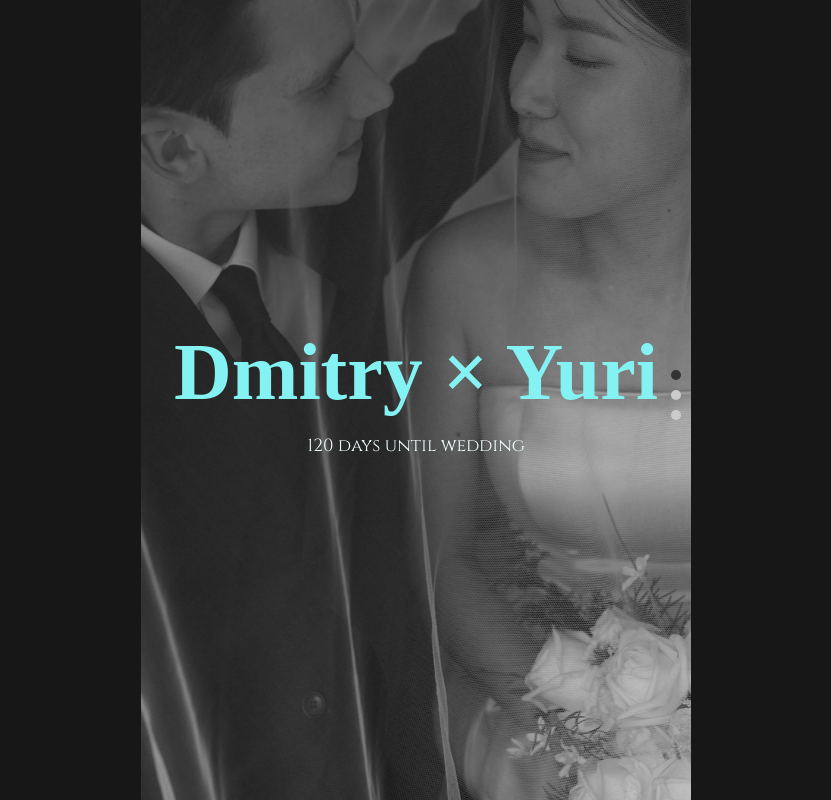
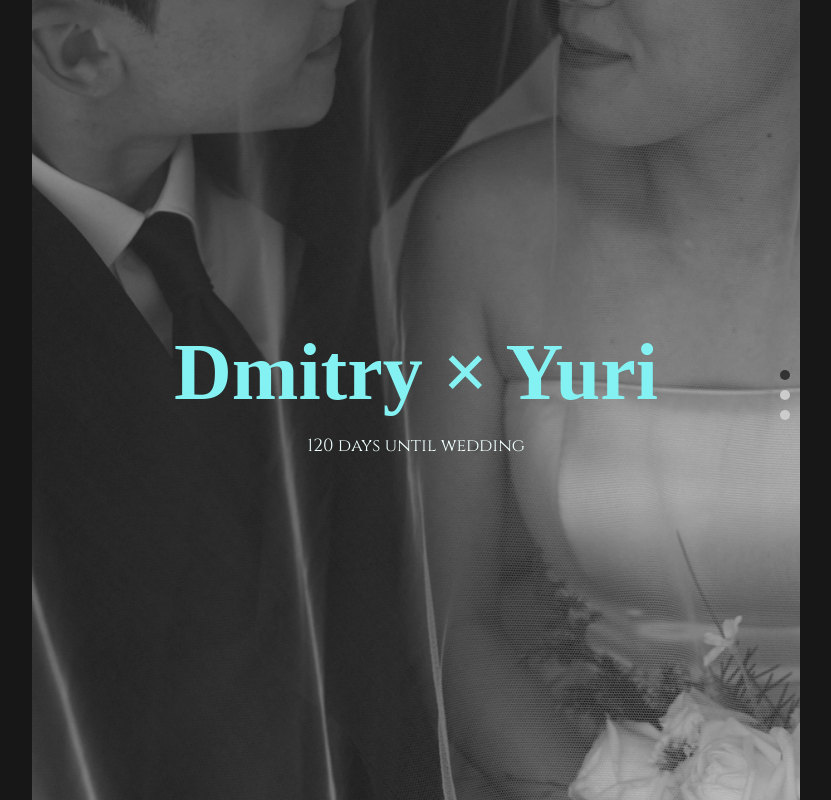
Before and after one commit to YuriChoi5/wedding-invitation-eng, a React (Create React App) app: page / in a window 1280 px wide. Shown: the whole page, without its empty margins (224-1055 px from the left). Built offline with nearby package versions, Linux system fonts and the light colour scheme; a web font is replaced by a local one.

Commit message:
large screen fix

```diff
--- a/src/App.css
+++ b/src/App.css
@@ -18,13 +18,17 @@ html {
 
 body {
   background-color: rgb(24, 23, 23);
-  max-width: 550px;
+  max-width: 768px;
   margin: 0 auto;
   /* display: flex;
   align-items: center;
   justify-content: center; */
 
+}
 
-
-
+/* Media query for screens smaller than 768px */
+@media (max-width: 768px) {
+  body {
+    max-width: 100%; /* or another value suitable for mobile devices */
+  }
 }
--- a/src/component/Slider.css
+++ b/src/component/Slider.css
@@ -3,7 +3,7 @@
   position: relative;
   height: 100vh;
   overflow: hidden;
-  max-width: 550px;
+
   background-color: rgb(24, 23, 23);
 
 }
```
